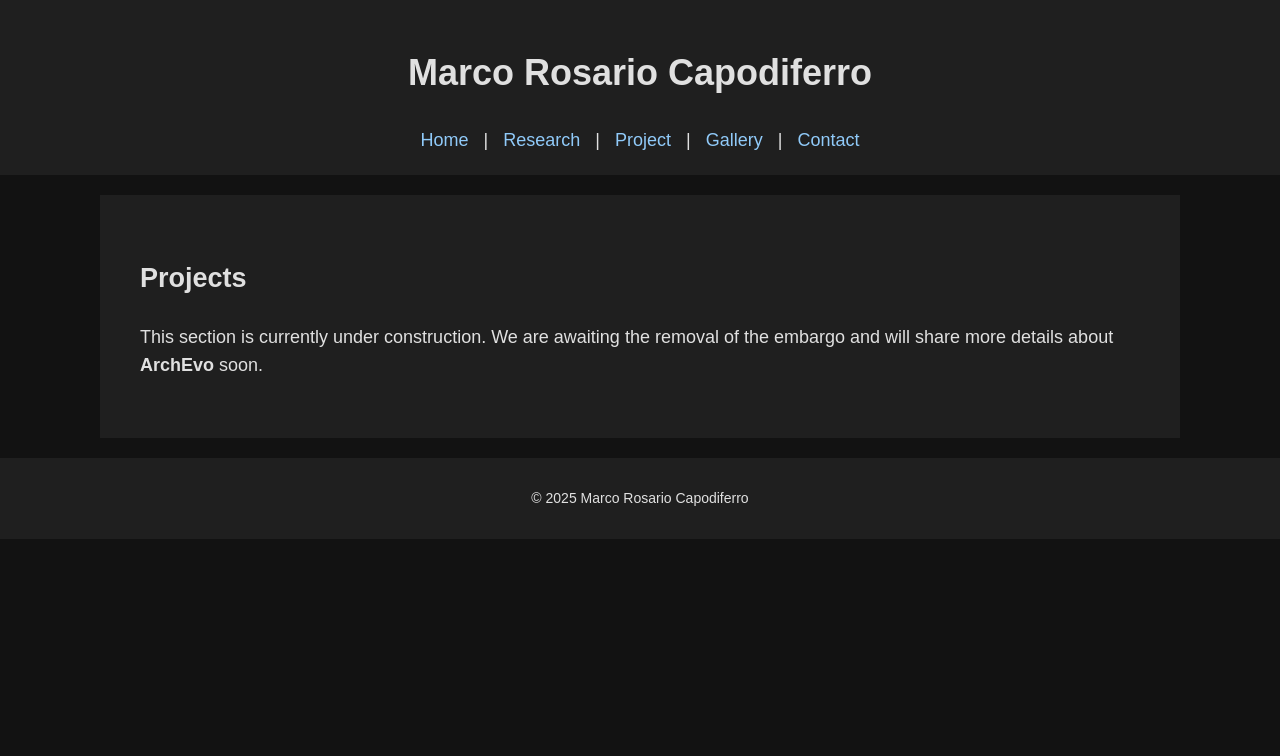
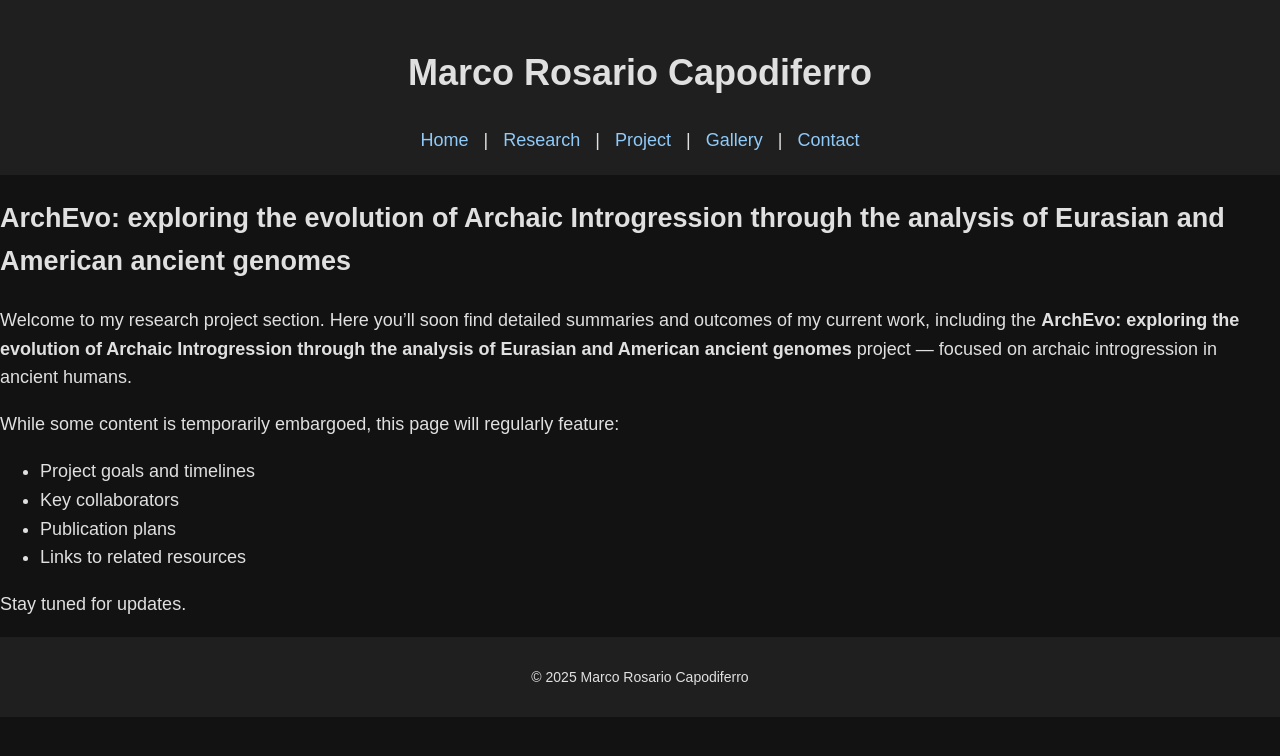
Before and after one commit to MarcoRosarioCapodiferro/marcorosariocapodiferro.github.io, a Jekyll site: the page built from projects.md, in a window 1280 px wide. Shown: the top 756 px of the page. Built offline with Jekyll 4.4.1, drawn with Linux system fonts in a browser that asks for light colours.

Commit message:
Update projects.md

```diff
--- a/projects.md
+++ b/projects.md
@@ -4,7 +4,16 @@ title: "Projects"
 permalink: /projects/
 ---
 
-<section class="content-box">
-  <h2>Projects</h2>
-  <p>This section is currently under construction. We are awaiting the removal of the embargo and will share more details about <strong>ArchEvo</strong> soon.</p>
-</section>
+## ArchEvo: exploring the evolution of Archaic Introgression through the analysis of Eurasian and American ancient genomes
+
+
+Welcome to my research project section. Here you'll soon find detailed summaries and outcomes of my current work, including the **ArchEvo: exploring the evolution of Archaic Introgression through the analysis of Eurasian and American ancient genomes** project — focused on archaic introgression in ancient humans.
+
+While some content is temporarily embargoed, this page will regularly feature:
+
+- Project goals and timelines
+- Key collaborators
+- Publication plans
+- Links to related resources
+
+Stay tuned for updates.
```
